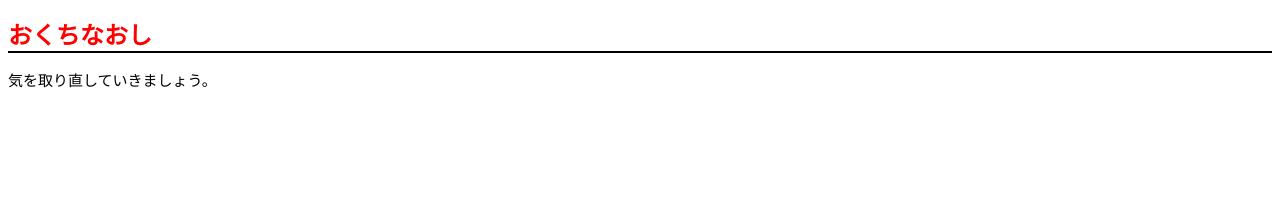
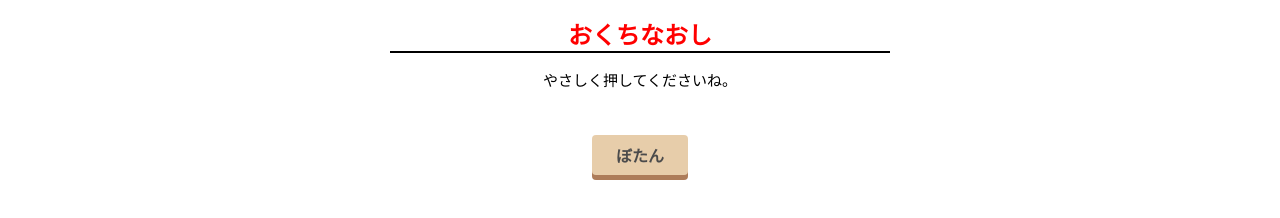
Before and after one commit to kaidabonta/mysite, a plain HTML site: page index.html in a window 1280 px wide. Drawn offline with Linux system fonts and the light colour scheme.

Commit message:
Modify index.html and stylesheet.css

```diff
--- a/index.html
+++ b/index.html
@@ -9,7 +9,8 @@
   <body>
     <div class="main-wrapper">
       <h1>おくちなおし</h1>
-      <p>気を取り直していきましょう。</p>
+      <p>やさしく押してくださいね。</p>
+      <a class="btn" href="#">ぼたん</a>
     </div>
   </body>
 </html>
--- a/stylesheet.css
+++ b/stylesheet.css
@@ -1,3 +1,9 @@
+.main-wrapper{
+  width: 500px;
+  margin: 0 auto;
+  text-align: center;
+}
+
 .main-wrapper h1{
   font-size: 24px;
   color: red;
@@ -8,3 +14,27 @@
   font-size: 15px;
   color: black;
 }
+
+.btn{
+  font-weight: bold;
+  color: black;
+  margin-top: 30px;
+  display: inline-block;
+  padding: 8px 24px;
+  background-color: #deb887;
+  border-radius: 4px;
+  text-align: center;
+  text-decoration: none;
+  box-shadow: 0 5px #8b4513;
+  opacity: 0.7;
+}
+
+.btn:hover{
+  opacity: 1;
+}
+
+.btn:active{
+  box-shadow: none;
+  position: relative;
+  top: 5px;
+}
```
